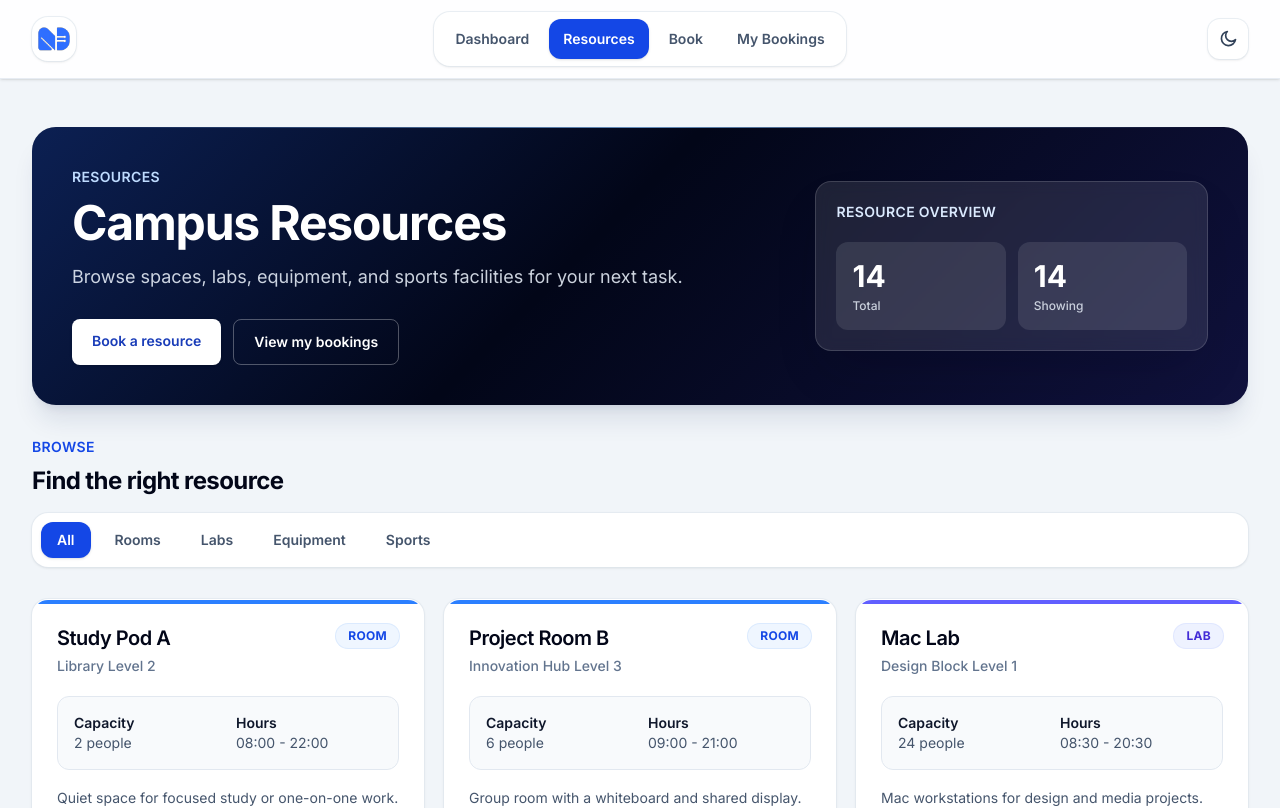
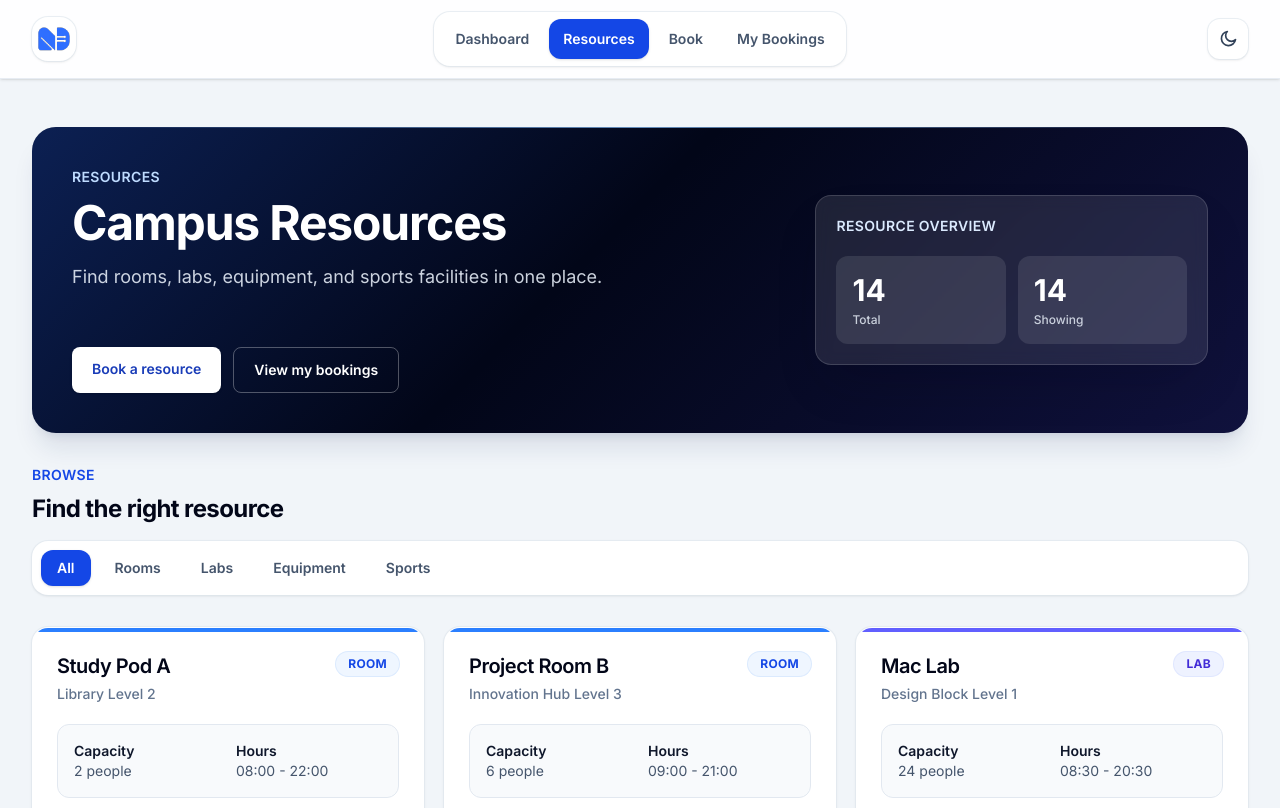
Before and after one commit to Zakarya-Aqlan/nexbook, a React (Vite) app: page /resources in a window 1280 px wide. Shown: the top 808 px of the page. Built offline with nearby package versions, Linux system fonts and the light colour scheme.

Commit message:
Add rotating resources subtitle

```diff
--- a/src/pages/Resources.tsx
+++ b/src/pages/Resources.tsx
@@ -1,4 +1,4 @@
-import { useState } from 'react'
+import { useEffect, useState } from 'react'
 import { Link } from 'react-router-dom'
 import { EmptyState } from '../components/EmptyState'
 import { ResourceCard } from '../components/ResourceCard'
@@ -15,8 +15,28 @@ const filters: { label: string; value: ResourceFilter }[] = [
   { label: 'Sports', value: 'sports' },
 ]
 
+const resourceSubtitles = [
+  'Browse spaces built for study, teamwork, and practice.',
+  'Find rooms, labs, equipment, and sports facilities in one place.',
+  'Choose the right resource before you book a slot.',
+  'Explore clear details and simple booking actions.',
+  'Move from browsing to booking without wasting time.',
+  'Find the resource for your next campus task.',
+]
+
 export function Resources() {
   const [selectedType, setSelectedType] = useState<ResourceFilter>('all')
+  const [subtitleIndex, setSubtitleIndex] = useState(0)
+
+  useEffect(() => {
+    const timer = window.setInterval(() => {
+      setSubtitleIndex(
+        (currentIndex) => (currentIndex + 1) % resourceSubtitles.length,
+      )
+    }, 3500)
+
+    return () => window.clearInterval(timer)
+  }, [])
 
   const filteredResources =
     selectedType === 'all'
@@ -36,10 +56,32 @@ export function Resources() {
             <h1 className="mt-3 text-4xl font-bold tracking-tight sm:text-5xl">
               Campus Resources
             </h1>
-            <p className="mt-4 max-w-2xl text-base leading-7 text-blue-50/85 sm:text-lg">
-              Browse spaces, labs, equipment, and sports facilities for your
-              next task.
-            </p>
+            <div className="mt-4 max-w-2xl">
+              <style>{`
+                @keyframes resources-subtitle-enter {
+                  from {
+                    opacity: 0;
+                    transform: translateY(0.5rem);
+                  }
+
+                  to {
+                    opacity: 1;
+                    transform: translateY(0);
+                  }
+                }
+              `}</style>
+              <p className="min-h-[4.5rem] text-base leading-7 text-blue-50/85 sm:min-h-14 sm:text-lg">
+                <span
+                  key={subtitleIndex}
+                  className="block"
+                  style={{
+                    animation: 'resources-subtitle-enter 500ms ease-out both',
+                  }}
+                >
+                  {resourceSubtitles[subtitleIndex]}
+                </span>
+              </p>
+            </div>
             <div className="mt-7 flex flex-col gap-3 sm:flex-row">
               <Link
                 to="/book"
```
